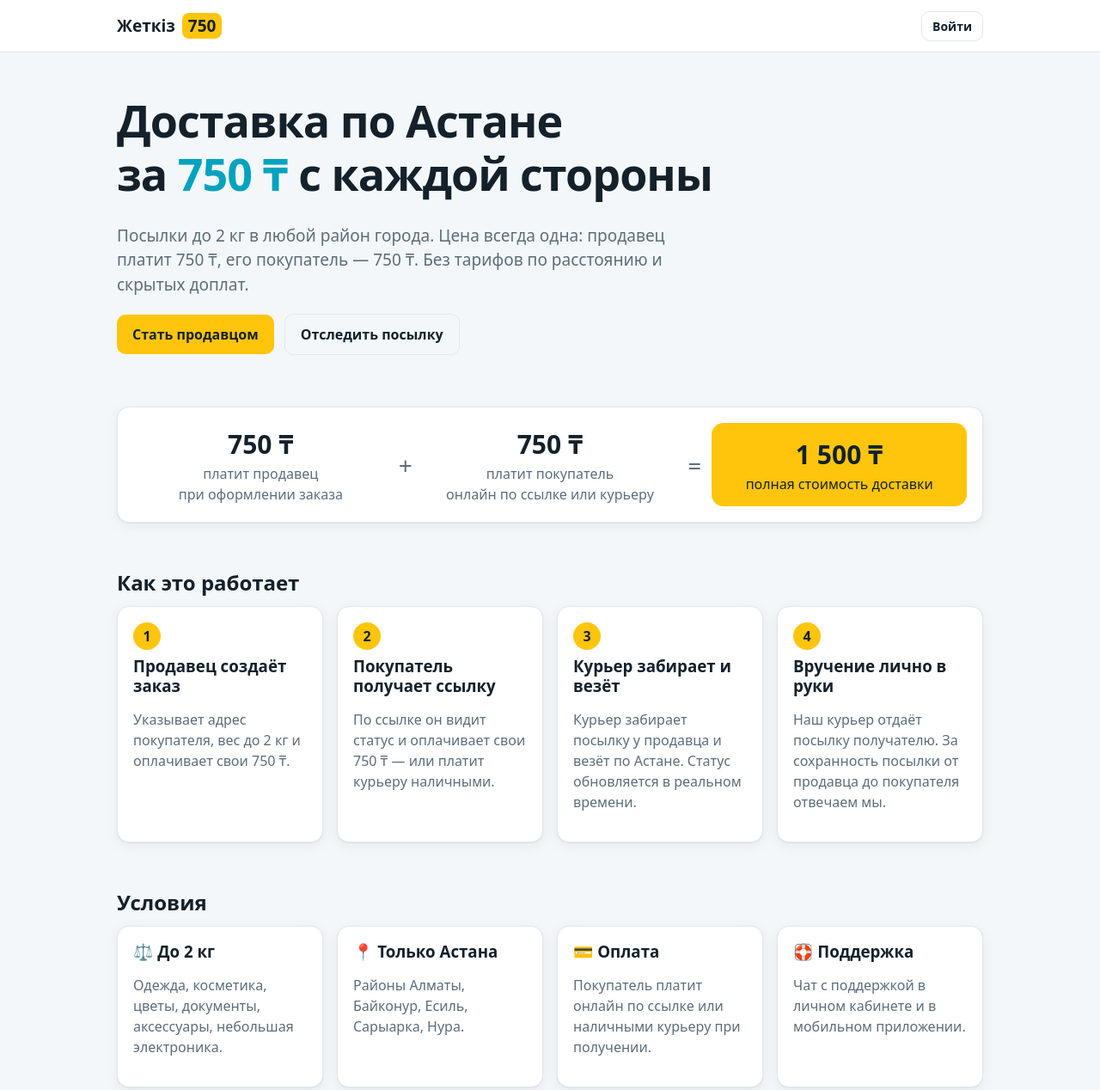
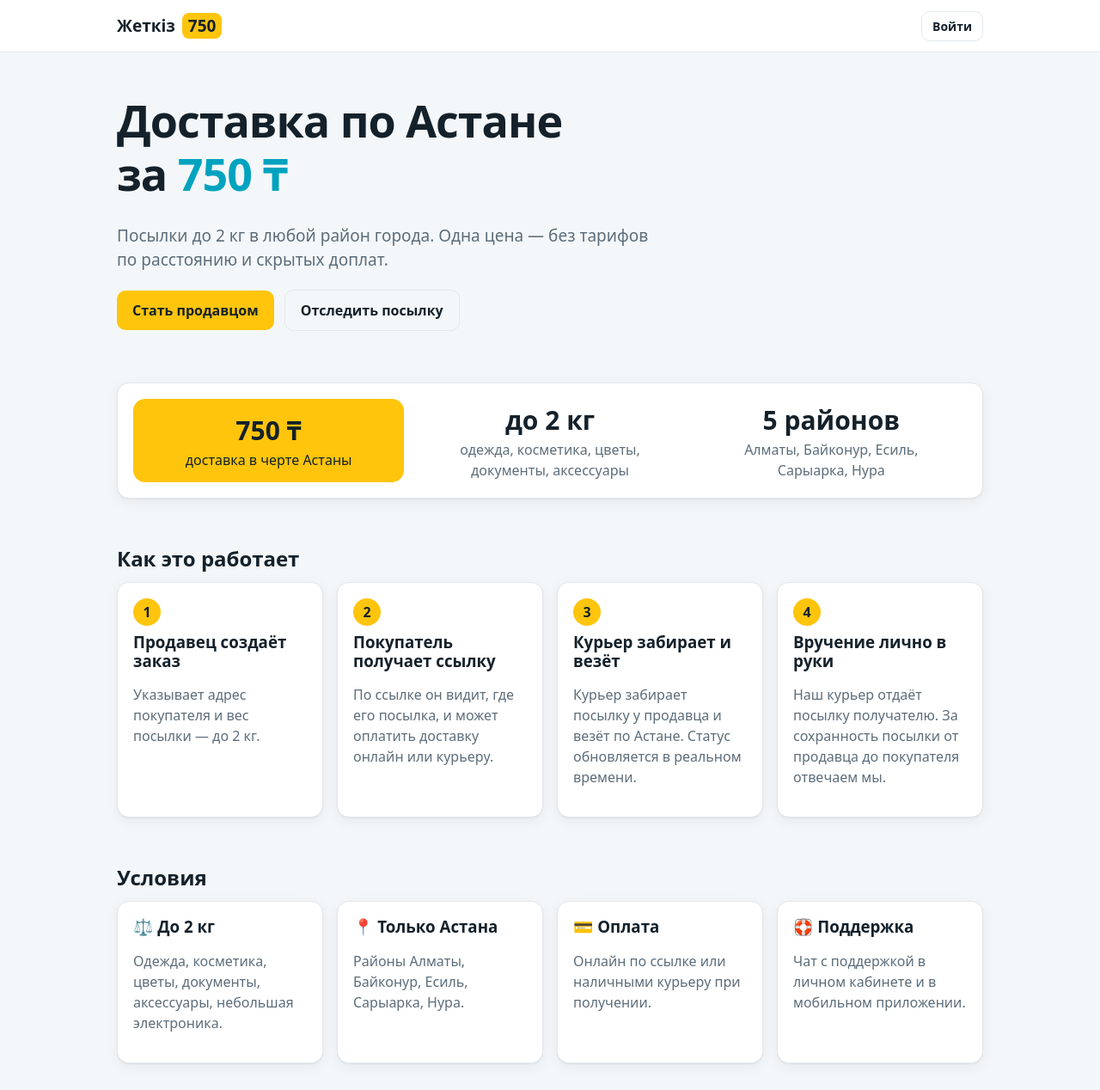
Before and after one commit to dossymsaq/TASY, a plain HTML site: page web/index.html in a window 1280 px wide. Shown: the top 1268 px of the page at 86% size. Drawn offline with Linux system fonts and the light colour scheme.

Commit message:
Тексты: акцент на «Доставка по Астане — 750 ₸» без деления цены
- главная: заголовок, описание, блок цены (750 ₸, до 2 кг, 5 районов), шаги
- формы входа, кабинет продавца, страница покупателя и приложение без «750 + 750»
- оферта не изменена: порядок оплаты в ней описан юридически точно

Co-Authored-By: Claude Opus 5.5 <noreply@anthropic.com>
Claude-Session: https://claude.ai/code/session_01HGHtnosASub2XEFLijMF4G

```diff
--- a/mobile/src/screens/Auth.js
+++ b/mobile/src/screens/Auth.js
@@ -44,7 +44,7 @@ export default function Auth({ onLogin }) {
       <ScrollView contentContainerStyle={[s.list, { paddingTop: 32 }]} keyboardShouldPersistTaps="handled">
         <View style={{ alignItems: 'center', marginBottom: 8 }}>
           <T bold size={30}>Жеткіз <T bold size={30} style={{ backgroundColor: '#fec50c', color: '#14212b' }}> 750 </T></T>
-          <T muted style={{ textAlign: 'center', marginTop: 6 }}>Доставка по Астане до 2 кг.{'\n'}750 ₸ платит продавец + 750 ₸ покупатель</T>
+          <T muted style={{ textAlign: 'center', marginTop: 6 }}>Доставка по Астане — 750 ₸{'\n'}Посылки до 2 кг в любой район города</T>
         </View>
         {DEMO ? <Card style={{ backgroundColor: '#fec50c', borderColor: '#fec50c' }}>
           <T bold color="#14212b">Демо-версия</T>
--- a/mobile/src/screens/Seller.js
+++ b/mobile/src/screens/Seller.js
@@ -31,7 +31,7 @@ export function NewOrder() {
     <Scroll>
       <Card style={{ gap: 12 }}>
         <H>Новая доставка</H>
-        <T muted size={14}>Для вас — {money(cfg.price_seller)}. Покупатель платит {money(cfg.price_buyer)}. До {cfg.max_weight_kg} кг, только {cfg.city}.</T>
+        <T muted size={14}>Доставка — {money(cfg.price_seller)}. До {cfg.max_weight_kg} кг, в черте города {cfg.city}.</T>
         <Input label="Имя покупателя" value={f.buyer_name} onChangeText={set('buyer_name')} />
         <Input label="Телефон покупателя" value={f.buyer_phone} onChangeText={set('buyer_phone')} keyboardType="phone-pad" placeholder="+7 7XX XXX XX XX" />
         <Input label="Адрес доставки" value={f.address} onChangeText={set('address')} placeholder="Улица, дом, подъезд, квартира" />
@@ -54,7 +54,7 @@ export function Shared({ order }) {
     <Scroll>
       <Card style={{ gap: 10 }}>
         <H>Отправьте ссылку покупателю</H>
-        <T muted>По ссылке покупатель оплатит {money(cfg.price_buyer)}, и увидит, где его посылка.</T>
+        <T muted>По ссылке покупатель увидит, где его посылка.</T>
         <T selectable bold>{trackLink(order)}</T>
         <Button title="WhatsApp" onPress={() => whatsapp(order, user, cfg)} />
         <Button kind="ghost" title="Поделиться…" onPress={() => shareOrder(order, user, cfg)} />
--- a/web/app.js
+++ b/web/app.js
@@ -77,7 +77,7 @@ function authView(mode = location.hash === '#register-seller' ? 'seller' : 'logi
       </form>` : `
       <form data-form="otp" class="stack">
         <input type="hidden" name="role" value="${mode === 'seller' ? 'seller' : 'client'}">
-        ${mode === 'seller' ? '<p class="small muted" style="margin:0">Вы платите 750 ₸ за каждую доставку, ваш покупатель — тоже 750 ₸.</p>' : ''}
+        ${mode === 'seller' ? '<p class="small muted" style="margin:0">Доставка по Астане — 750 ₸, посылки до 2 кг.</p>' : ''}
         ${mode === 'client' ? '<p class="small muted" style="margin:0">Посылки, отправленные на ваш номер, появятся в кабинете автоматически.</p>' : ''}
         <div data-profile ${mode === 'login' ? 'hidden' : ''}><label>Ваше имя</label><input name="name" ${mode === 'login' ? '' : 'required'}></div>
         ${phoneField}
@@ -216,7 +216,7 @@ VIEWS.seller = {
     const c = S.cfg;
     return `<div class="card" style="max-width:760px">
       <h2>Новая доставка</h2>
-      <p class="muted small">Стоимость для вас — <b>${money(c.price_seller)}</b>. Покупатель оплачивает ${money(c.price_buyer)} по ссылке или курьеру. Вес — до ${c.max_weight_kg} кг, только ${c.city}.</p>
+      <p class="muted small">Доставка — <b>${money(c.price_seller)}</b>. Вес — до ${c.max_weight_kg} кг, в черте города ${c.city}.</p>
       <form data-form="createOrder" class="fields">
         <div><label>Имя покупателя</label><input name="buyer_name" required></div>
         <div><label>Телефон покупателя</label><input name="buyer_phone" type="tel" placeholder="+7 7XX XXX XX XX" required></div>
@@ -271,7 +271,7 @@ function showShare(o) {
   const link = `${location.origin}/t/${o.code}`;
   const text = shareText(o);
   openDialog(`<div class="row between"><h3 style="margin:0">Отправьте ссылку покупателю</h3><button class="btn ghost sm" data-close>✕</button></div>
-    <p class="muted small">По ссылке покупатель оплатит свои ${money(S.cfg.price_buyer)} и увидит, где его посылка.</p>
+    <p class="muted small">По ссылке покупатель увидит, где его посылка.</p>
     <input value="${esc(link)}" readonly onclick="this.select()">
     <div class="row" style="margin-top:12px">
       <a class="btn" target="_blank" rel="noopener" href="https://wa.me/${esc(o.buyer_phone)}?text=${encodeURIComponent(text)}">WhatsApp</a>
--- a/web/index.html
+++ b/web/index.html
@@ -4,7 +4,7 @@
   <meta charset="utf-8">
   <meta name="viewport" content="width=device-width, initial-scale=1">
   <title>Жеткіз 750 — доставка по Астане за 750 ₸</title>
-  <meta name="description" content="Курьерская доставка посылок до 2 кг по Астане. Фиксированная цена: 750 ₸ платит продавец, 750 ₸ — покупатель.">
+  <meta name="description" content="Курьерская доставка посылок до 2 кг по Астане — 750 ₸ в любой район города.">
   <meta name="theme-color" content="#00a3bf">
   <link rel="manifest" href="/manifest.webmanifest">
   <link rel="icon" href="/icon.svg" type="image/svg+xml">
@@ -19,8 +19,8 @@
 
 <main class="wrap">
   <div class="hero">
-    <h1>Доставка по Астане<br>за <em>750 ₸</em> с каждой стороны</h1>
-    <p class="lead">Посылки до 2 кг в любой район города. Цена всегда одна: продавец платит 750 ₸, его покупатель — 750 ₸. Без тарифов по расстоянию и скрытых доплат.</p>
+    <h1>Доставка по Астане<br>за <em>750 ₸</em></h1>
+    <p class="lead">Посылки до 2 кг в любой район города. Одна цена — без тарифов по расстоянию и скрытых доплат.</p>
     <div class="row" style="margin-top:20px">
       <a class="btn sun" href="/app#register-seller">Стать продавцом</a>
       <a class="btn ghost" href="#track">Отследить посылку</a>
@@ -29,19 +29,17 @@
 
   <section>
     <div class="card price-split">
-      <div><div class="p">750 ₸</div><div class="muted">платит продавец<br>при оформлении заказа</div></div>
-      <div class="op">+</div>
-      <div><div class="p">750 ₸</div><div class="muted">платит покупатель<br>онлайн по ссылке или курьеру</div></div>
-      <div class="op">=</div>
-      <div class="total"><div class="p">1 500 ₸</div><div>полная стоимость доставки</div></div>
+      <div class="total"><div class="p">750 ₸</div><div>доставка в черте Астаны</div></div>
+      <div><div class="p">до 2 кг</div><div class="muted">одежда, косметика, цветы,<br>документы, аксессуары</div></div>
+      <div><div class="p">5 районов</div><div class="muted">Алматы, Байконур, Есиль,<br>Сарыарка, Нура</div></div>
     </div>
   </section>
 
   <section>
     <h2>Как это работает</h2>
     <div class="grid steps">
-      <div class="card"><h3>Продавец создаёт заказ</h3><p class="muted">Указывает адрес покупателя, вес до 2 кг и оплачивает свои 750 ₸.</p></div>
-      <div class="card"><h3>Покупатель получает ссылку</h3><p class="muted">По ссылке он видит статус и оплачивает свои 750 ₸ — или платит курьеру наличными.</p></div>
+      <div class="card"><h3>Продавец создаёт заказ</h3><p class="muted">Указывает адрес покупателя и вес посылки — до 2 кг.</p></div>
+      <div class="card"><h3>Покупатель получает ссылку</h3><p class="muted">По ссылке он видит, где его посылка, и может оплатить доставку онлайн или курьеру.</p></div>
       <div class="card"><h3>Курьер забирает и везёт</h3><p class="muted">Курьер забирает посылку у продавца и везёт по Астане. Статус обновляется в реальном времени.</p></div>
       <div class="card"><h3>Вручение лично в руки</h3><p class="muted">Наш курьер отдаёт посылку получателю. За сохранность посылки от продавца до покупателя отвечаем мы.</p></div>
     </div>
@@ -52,7 +50,7 @@
     <div class="grid">
       <div class="card"><h3>⚖️ До 2 кг</h3><p class="muted">Одежда, косметика, цветы, документы, аксессуары, небольшая электроника.</p></div>
       <div class="card"><h3>📍 Только Астана</h3><p class="muted">Районы Алматы, Байконур, Есиль, Сарыарка, Нура.</p></div>
-      <div class="card"><h3>💳 Оплата</h3><p class="muted">Покупатель платит онлайн по ссылке или наличными курьеру при получении.</p></div>
+      <div class="card"><h3>💳 Оплата</h3><p class="muted">Онлайн по ссылке или наличными курьеру при получении.</p></div>
       <div class="card"><h3>🛟 Поддержка</h3><p class="muted">Чат с поддержкой в личном кабинете и в мобильном приложении.</p></div>
     </div>
   </section>
--- a/web/styles.css
+++ b/web/styles.css
@@ -98,11 +98,11 @@ dialog .card { border: 0; box-shadow: none; }
 .hero h1 { font-size: clamp(30px, 6vw, 52px); letter-spacing: -1px; }
 .hero h1 em { font-style: normal; color: var(--brand); }
 .hero p.lead { font-size: 19px; color: var(--muted); max-width: 640px; }
-.price-split { display: grid; grid-template-columns: 1fr auto 1fr auto 1fr; align-items: center; gap: 12px; text-align: center; }
+.price-split { display: grid; grid-template-columns: repeat(3, 1fr); align-items: center; gap: 12px; text-align: center; }
 .price-split .p { font-size: 30px; font-weight: 800; }
 .price-split .op { font-size: 28px; color: var(--muted); }
 .price-split .total { background: var(--sun); color: #14212b; border-radius: var(--radius); padding: 14px; }
-@media (max-width: 600px) { .price-split { grid-template-columns: 1fr; } .price-split .op { line-height: 1; } }
+@media (max-width: 600px) { .price-split { grid-template-columns: 1fr; } }
 .steps { counter-reset: s; }
 .steps .card::before { counter-increment: s; content: counter(s); display: inline-grid; place-items: center; width: 32px; height: 32px; border-radius: 50%; background: var(--sun); color: #14212b; font-weight: 800; margin-bottom: 8px; }
 section { padding: 28px 0; }
```
Also changed, not shown: web/track.html (+1 -1 lines).
